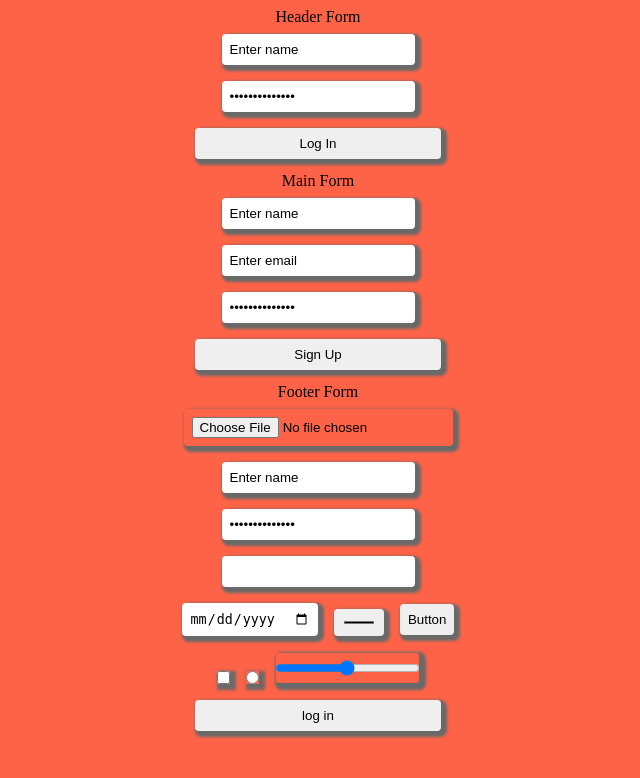
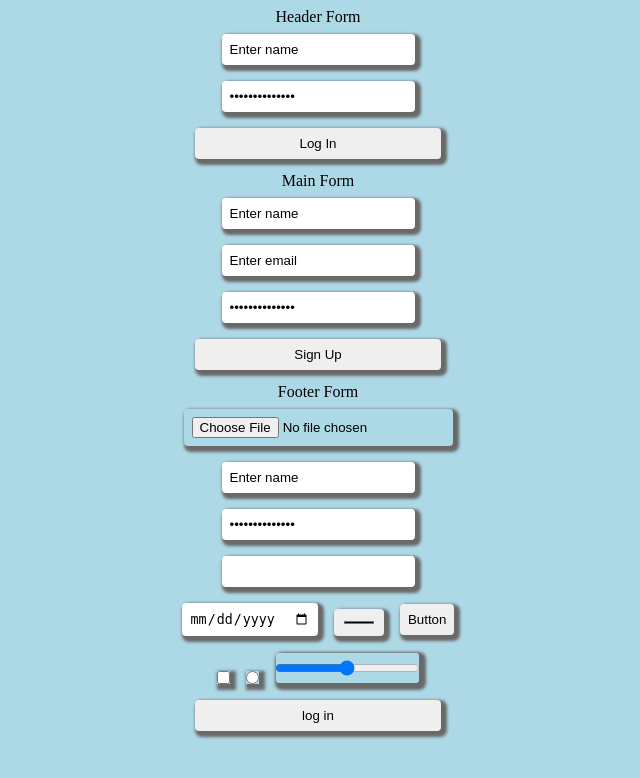
Before and after one commit to Klerind/javaScriptForm, a PHP site: page / in a window 1280 px wide. Shown: the top 778 px of the page, without its empty margins (322-962 px from the left). Run offline with PHP 8.4, Linux system fonts and the light colour scheme.

Commit message:
css body background color

```diff
--- a/style.css
+++ b/style.css
@@ -1,5 +1,5 @@
 body {
-  background-color: tomato; }
+  background-color: lightblue; }
 
 header, main, footer {
   margin: .3em;
```
